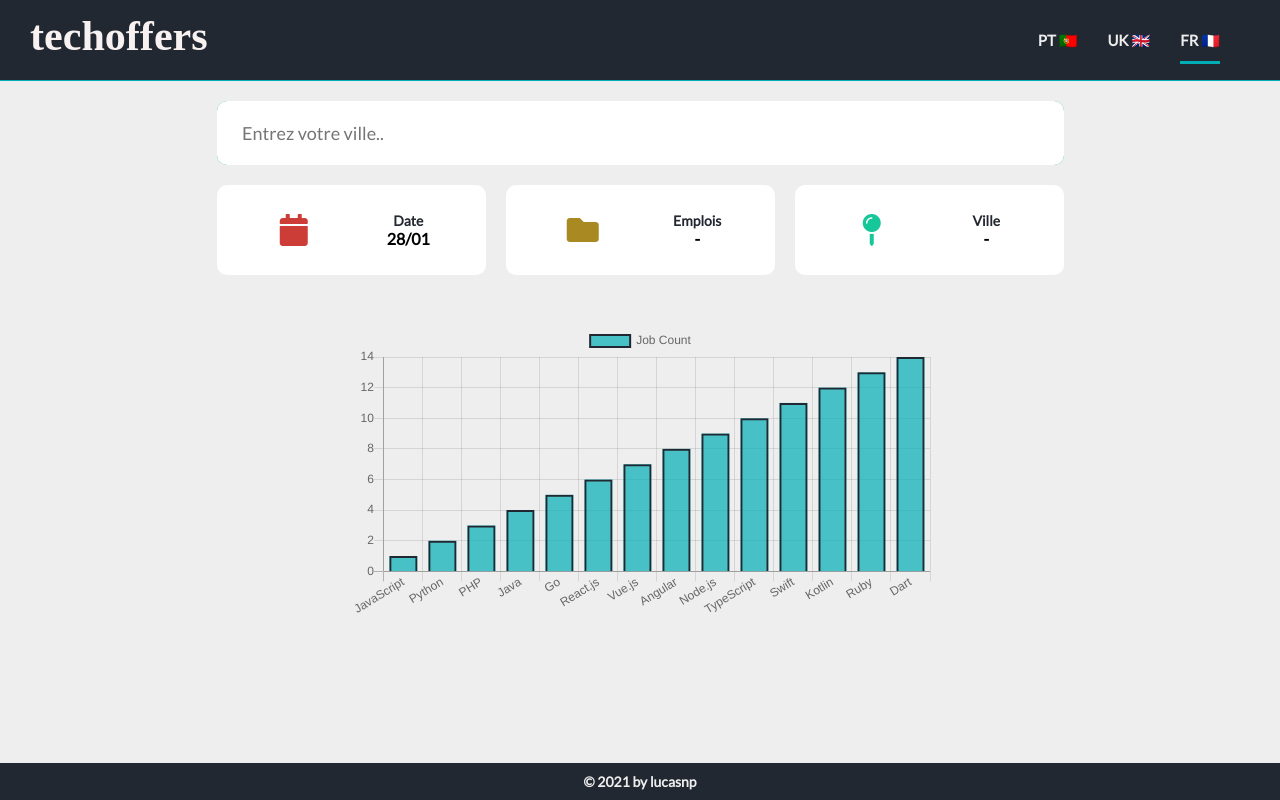
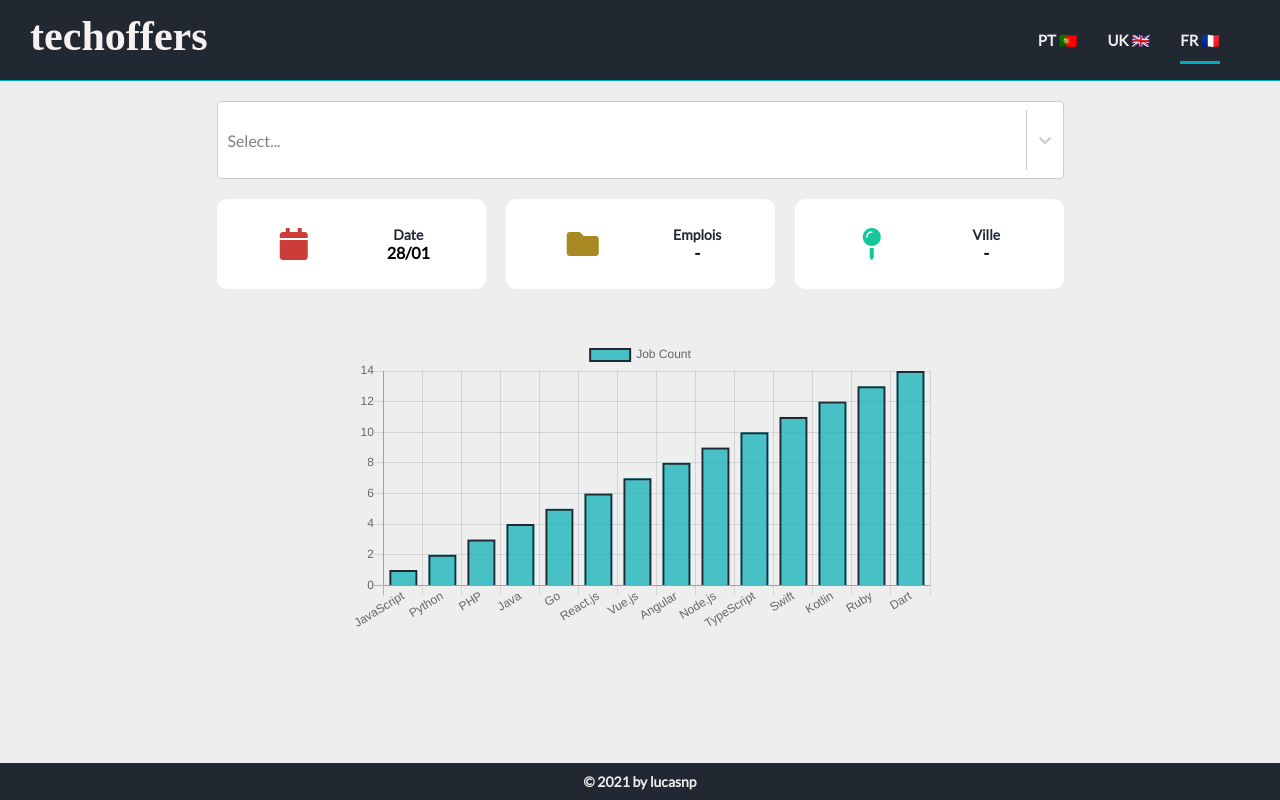
Before and after one commit to lucasnevespereira/TechOffers, a React (Create React App) app: page / in a window 1280 px wide. Built offline with nearby package versions, Linux system fonts and the light colour scheme.

Commit message:
replaced searchbpx to selectbox for now

```diff
--- a/package.json
+++ b/package.json
@@ -14,6 +14,7 @@
     "react-responsive": "^8.2.0",
     "react-router-dom": "^5.2.0",
     "react-scripts": "4.0.1",
+    "react-select": "^4.0.2",
     "web-vitals": "^0.2.4"
   },
   "scripts": {
--- a/src/components/charts/BarChart.js
+++ b/src/components/charts/BarChart.js
@@ -5,7 +5,6 @@ import { techLabels } from "../../data/techs";
 
 const BarChart = () => {
   const [count, setCount] = useContext(CountContext);
-  console.log(count);
   const data = {
     labels: techLabels,
     datasets: [
--- a/src/components/main/Main.js
+++ b/src/components/main/Main.js
@@ -1,5 +1,6 @@
 import "./Main.css";
 import Searchbox from "../searchbox/Searchbox";
+import SelectBox from "../selectbox/SelectBox";
 import { useContext } from "react";
 import { AppContext } from "../../context/AppContext";
 import { CountProvider } from "../../context/CountContext";
@@ -13,7 +14,8 @@ const Main = () => {
   return (
     <main>
       <div className="main__container">
-        <Searchbox />
+        {/* <Searchbox /> */}
+        <SelectBox />
         <div className="main__cards">
           <div className="card">
             <div className="align">
@@ -62,15 +64,6 @@ const Main = () => {
             <BarChart />
             <div></div>
           </CountProvider>
-          {/* <Chart /> */}
-          {/* <div className="charts__container">
-            <div className="charts__container__title">
-              <div>
-                <h1>Jobs Counted</h1>
-                <p>Paris, France</p>
-              </div>
-            </div>
-          </div> */}
         </div>
       </div>
     </main>
--- a/src/components/navbar/Navbar.js
+++ b/src/components/navbar/Navbar.js
@@ -1,6 +1,7 @@
 import "./Navbar.css";
 import { useState, useContext } from "react";
 import { AppContext } from "../../context/AppContext";
+import { FR_CITIES, UK_CITIES, PT_CITIES } from "../../data/cityOptions";
 import logo from "../../assets/logo.svg";
 
 const Navbar = () => {
@@ -23,6 +24,7 @@ const Navbar = () => {
               dateLabel: "Data",
               searchBox: "Entre a sua localisação..",
               country: "pt",
+              selectOptions: PT_CITIES,
             });
           }}
         >
@@ -38,6 +40,7 @@ const Navbar = () => {
               dateLabel: "Date",
               searchBox: "Enter your location..",
               country: "uk",
+              selectOptions: UK_CITIES,
             });
           }}
         >
@@ -59,6 +62,7 @@ const Navbar = () => {
               dateLabel: "Date",
               searchBox: "Entrez votre ville..",
               country: "fr",
+              selectOptions: FR_CITIES,
             });
           }}
         >
--- /dev/null
+++ b/src/components/selectbox/SelectBox.css
@@ -0,0 +1,6 @@
+@media screen and (min-width: 992px) {
+  .main-select {
+    width: 70%;
+    margin: auto;
+  }
+}
--- /dev/null
+++ b/src/components/selectbox/SelectBox.js
@@ -0,0 +1,30 @@
+import React, { useContext } from "react";
+import "./SelectBox.css";
+import Select from "react-select";
+import { AppContext } from "../../context/AppContext";
+
+const SelectBox = () => {
+  const [data, setData] = useContext(AppContext);
+  console.log(data);
+
+  return (
+    <div className="main-select">
+      <Select
+        defaultValue={data.selectedCity}
+        options={data.selectOptions}
+        onChange={(e) => {
+          console.log("VALLLL => ", e.value);
+          setData({
+            location: e.value,
+            selectOptions: data.selectOptions,
+            selectedCity: e.value,
+          });
+
+          console.log(data.selectedCity);
+        }}
+      />
+    </div>
+  );
+};
+
+export default SelectBox;
--- a/src/context/AppContext.js
+++ b/src/context/AppContext.js
@@ -1,4 +1,5 @@
 import React, { createContext, useState } from "react";
+import { FR_CITIES } from "../data/cityOptions";
 
 export const AppContext = createContext();
 
@@ -11,6 +12,8 @@ export const AppProvider = (props) => {
     country: "fr",
     location: "-",
     jobCount: "-",
+    selectOptions: FR_CITIES,
+    selectedCity: "paris",
   });
   return (
     <AppContext.Provider value={[data, setData]}>
--- /dev/null
+++ b/src/data/cityOptions.js
@@ -0,0 +1,12 @@
+export const FR_CITIES = [
+  { value: "paris", label: "Paris" },
+  { value: "nice", label: "Nice" },
+];
+export const PT_CITIES = [
+  { value: "lisboa", label: "Lisboa" },
+  { value: "porto", label: "Porto" },
+];
+export const UK_CITIES = [
+  { value: "london", label: "London" },
+  { value: "manchester", label: "Manchester" },
+];
```
Also changed, not shown: src/data/jobCounts.js (added), 2 other files (tests, documents, lock files or other folders).
